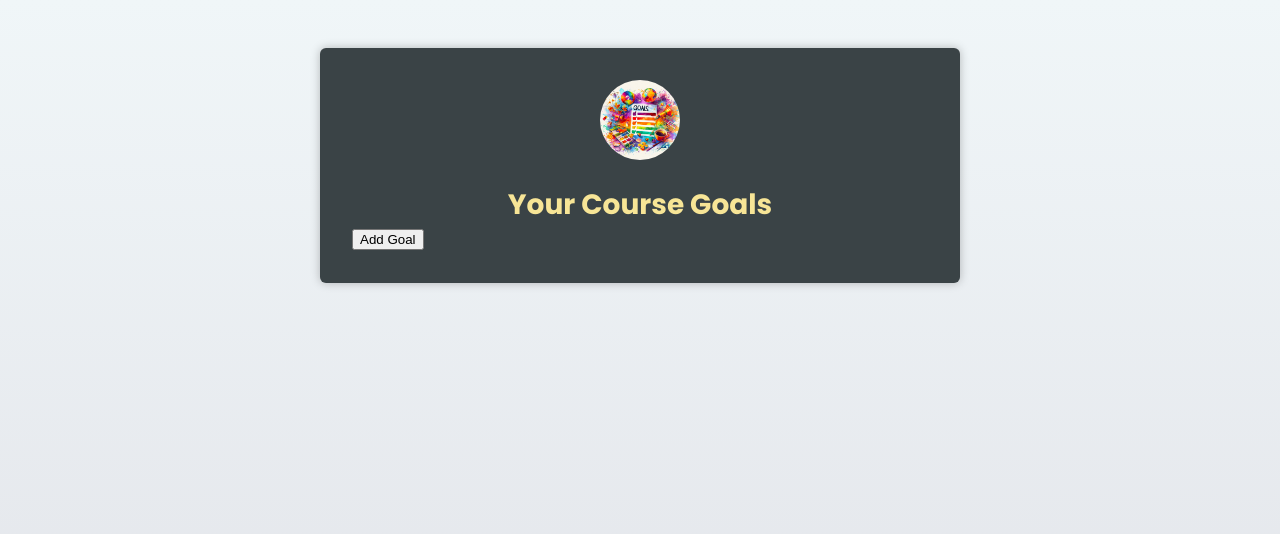
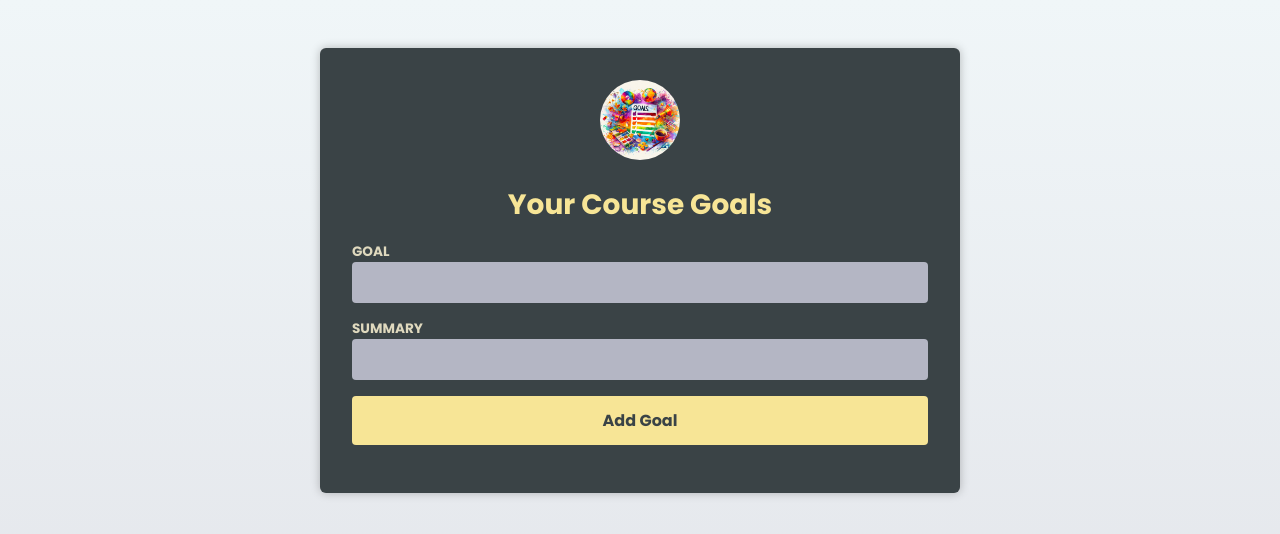
Before and after one commit to EliasAfara/react-typescript-course-goals, a React (Vite) app: page / in a window 1280 px wide. Shown: the top 534 px of the page. Built offline with nearby package versions, Linux system fonts and the light colour scheme.

Commit message:
feat: new goal form in a type-safe way

```diff
--- a/src/App.tsx
+++ b/src/App.tsx
@@ -3,6 +3,7 @@ import { useState } from "react";
 import CourseGoalList from "./components/CourseGoalList.tsx";
 import Header from "./components/Header.tsx";
 import goalsImg from "./assets/goals.jpg";
+import NewGoal from "./components/NewGoal.tsx";
 
 export type CourseGoal = {
   id: string;
@@ -13,12 +14,12 @@ export type CourseGoal = {
 function App() {
   const [goals, setGoals] = useState<CourseGoal[]>([]);
 
-  function handleAddGoal() {
+  function handleAddGoal(title: string, description: string) {
     setGoals((prevGoals) => {
       const newGoal = {
         id: Math.random().toString(),
-        title: "Finish the Course",
-        description: "Learn all about the course main topics.",
+        title,
+        description,
       };
       return [...prevGoals, newGoal];
     });
@@ -37,7 +38,7 @@ function App() {
         <h1>Your Course Goals</h1>
       </Header>
 
-      <button onClick={handleAddGoal}>Add Goal</button>
+      <NewGoal onAddNewGoal={handleAddGoal} />
 
       <CourseGoalList goals={goals} onDeleteGoal={handleDeleteGoal} />
     </main>
--- /dev/null
+++ b/src/components/NewGoal.tsx
@@ -0,0 +1,38 @@
+import { useRef, type FormEvent } from "react";
+
+type NewGoalProp = {
+  onAddNewGoal: (title: string, description: string) => void;
+};
+
+const NewGoal = ({ onAddNewGoal }: NewGoalProp) => {
+  const goal = useRef<HTMLInputElement>(null);
+  const summary = useRef<HTMLInputElement>(null);
+
+  const handleSubmit = (event: FormEvent<HTMLFormElement>) => {
+    event.preventDefault();
+
+    const newGoal = goal.current!.value;
+    const newSummary = summary.current!.value;
+    onAddNewGoal(newGoal, newSummary);
+  };
+
+  return (
+    <form onSubmit={handleSubmit}>
+      <p>
+        <label htmlFor='goal'>goal</label>
+        <input id='goal' type='text' name='goal' ref={goal} />
+      </p>
+
+      <p>
+        <label htmlFor='summary'>summary</label>
+        <input id='summary' type='text' name='summary' ref={summary} />
+      </p>
+
+      <p>
+        <button type='submit'>Add Goal</button>
+      </p>
+    </form>
+  );
+};
+
+export default NewGoal;
```
